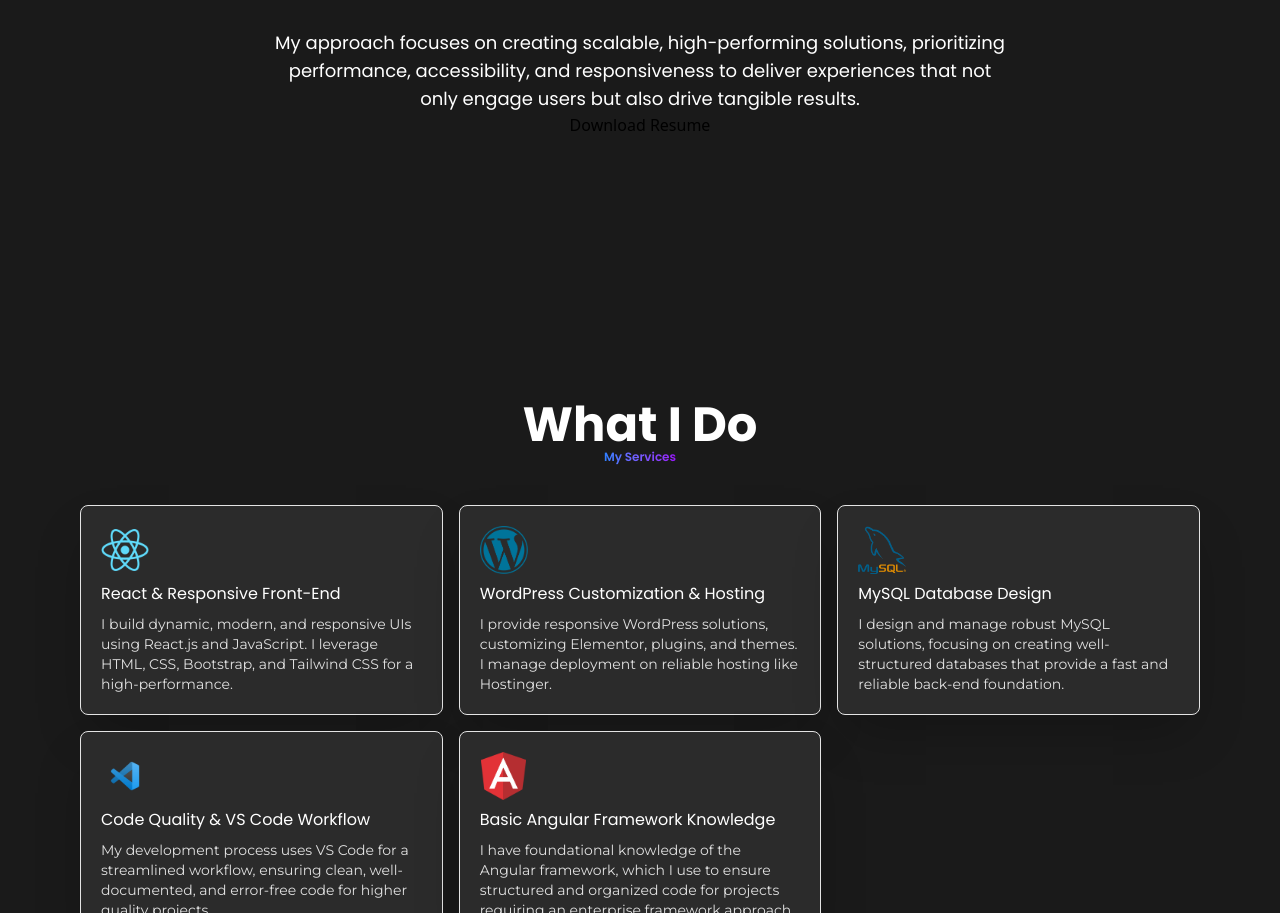
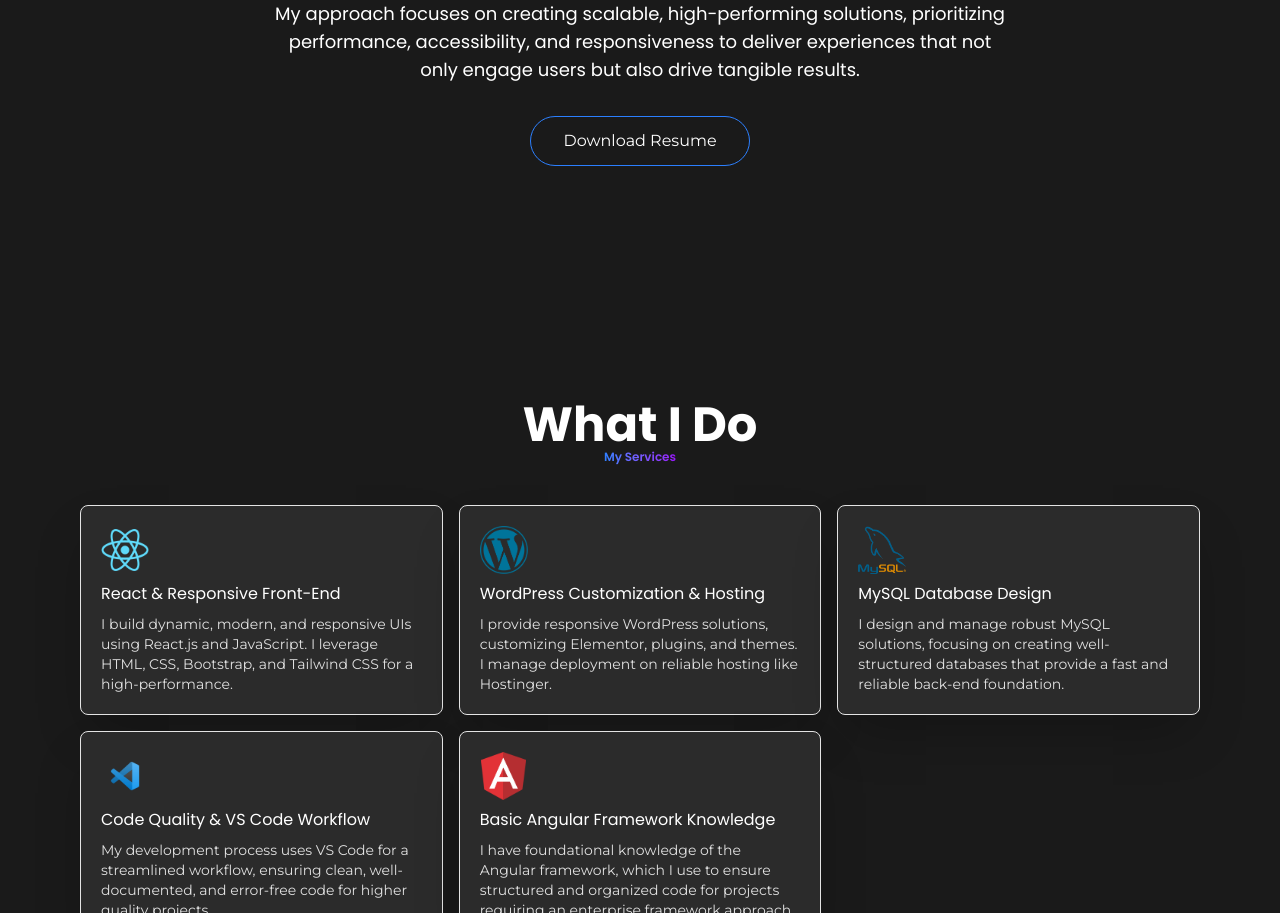
Before and after one commit to shaikhzoya492/PortfolioUsingReact, a React (Vite) app: page / in a window 1280 px wide. Shown: the part 1131-2044 px from the top of the page. Built offline with nearby package versions, Linux system fonts and the light colour scheme.

Commit message:
About.tsx

```diff
--- a/src/components/About.tsx
+++ b/src/components/About.tsx
@@ -16,7 +16,7 @@ I'm Zoya Shaikh, and I'm a frontend web developer dedicated to turning ideas int
 
 
             </span>
-               <a  href="https://drive.google.com/drive/folders/1X7TmzWlY_uNtq_UQk6bSPqrgKgCU8wVf">Download Resume</a>
+               <a  href="https://drive.google.com/drive/folders/1X7TmzWlY_uNtq_UQk6bSPqrgKgCU8wVf" className=" text-white mt-8 border px-8 py-3 border-blue-500 rounded-4xl hover:bg-blue-400 font-mont">Download Resume</a>
 
             </div>
 
```
